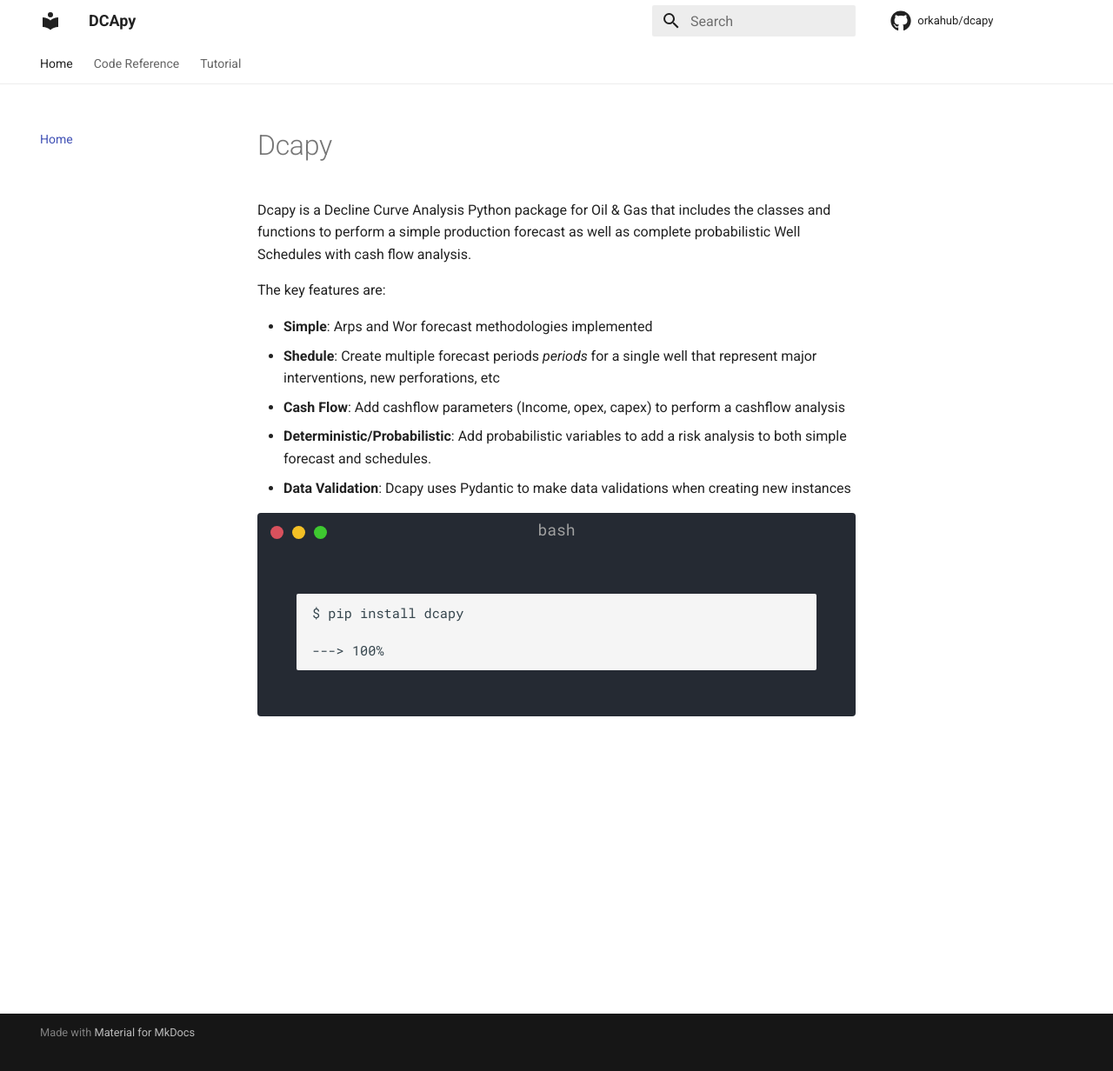
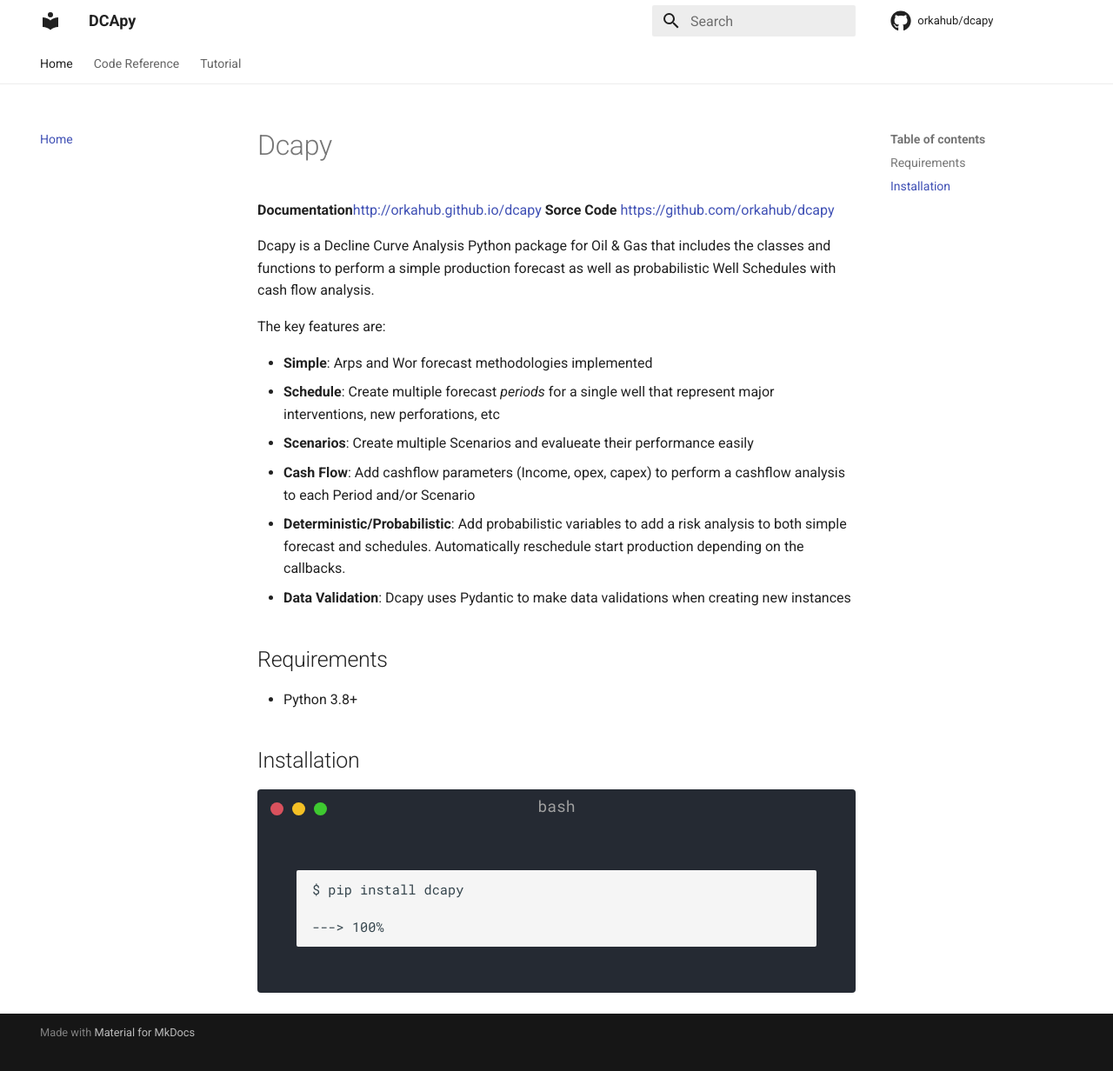
Before and after one commit to scuervo91/dcapy, an MkDocs documentation site: the page built from docs/index.md, in a window 1280 px wide and 1242 px high. Shown: the top 1232 px of the window at 87% size. Built offline with MkDocs 1.6.1 and Material for MkDocs 9.7.7, drawn with Linux system fonts in a browser that asks for light colours; comment, search, counter and statistics services are not loaded.

Commit message:
add small description

````diff
--- a/docs/index.md
+++ b/docs/index.md
@@ -1,15 +1,25 @@
 # Dcapy
 
-Dcapy is a Decline Curve Analysis Python package for Oil & Gas that includes the classes and functions to perform a simple production forecast as well as complete probabilistic Well Schedules with cash flow analysis.
+**Documentation**[http://orkahub.github.io/dcapy](http://orkahub.github.io/dcapy)
+**Sorce Code** [https://github.com/orkahub/dcapy](https://github.com/orkahub/dcapy)
 
+Dcapy is a Decline Curve Analysis Python package for Oil & Gas that includes the classes and functions to perform a simple production forecast as well as probabilistic Well Schedules with cash flow analysis.
 
 The key features are:
 
 + **Simple**: Arps and Wor forecast methodologies implemented
-+ **Shedule**: Create multiple forecast periods *periods* for a single well that represent major interventions, new perforations, etc
-+ **Cash Flow**: Add cashflow parameters (Income, opex, capex) to perform a cashflow analysis
-+ **Deterministic/Probabilistic**: Add probabilistic variables to add a risk analysis to both simple forecast and schedules.
++ **Schedule**: Create multiple forecast *periods* for a single well that represent major interventions, new perforations, etc
++ **Scenarios**: Create multiple Scenarios and evalueate their performance easily
++ **Cash Flow**: Add cashflow parameters (Income, opex, capex) to perform a cashflow analysis to each Period and/or Scenario
++ **Deterministic/Probabilistic**: Add probabilistic variables to add a risk analysis to both simple forecast and schedules. Automatically reschedule start production depending on the callbacks.
 + **Data Validation**: Dcapy uses Pydantic to make data validations when creating new instances
+
+## Requirements
+
++ Python 3.8+
+
+
+## Installation
 
 <div id="termynal" data-termynal>
 ```console
````
